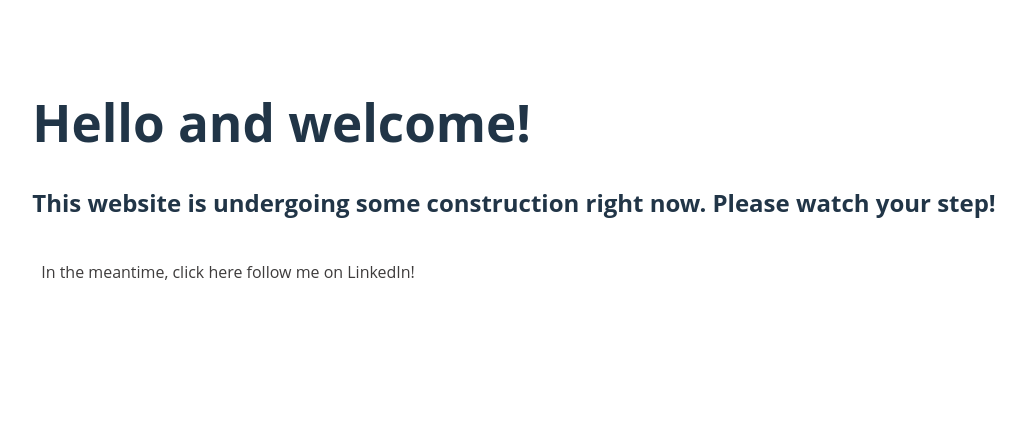
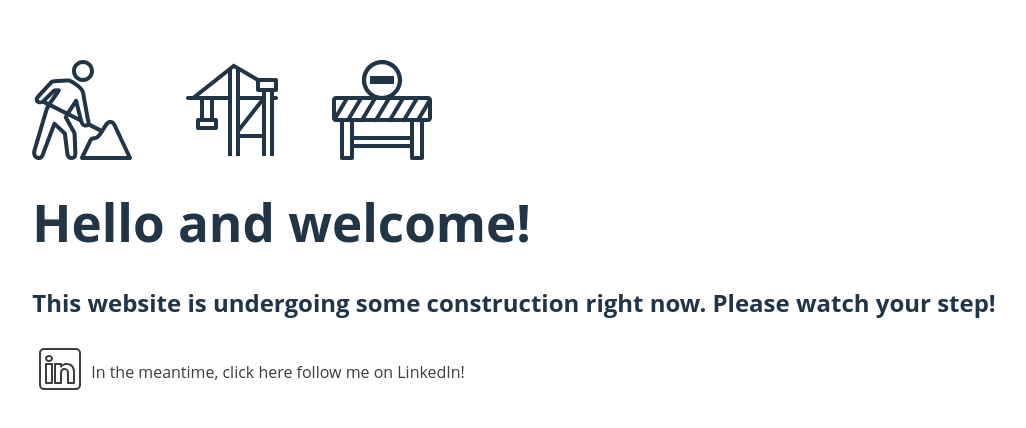
Before and after one commit to CarlFreyer/carlfreyer-com-front, a React (Vite) app: page / in a window 1280 px wide. Shown: the part 260-688 px from the top of the page, without its empty margins (126-1152 px from the left). Built offline with nearby package versions, Linux system fonts and the light colour scheme.

Commit message:
a capitalization issue?

```diff
--- a/src/app/routes/home.jsx
+++ b/src/app/routes/home.jsx
@@ -1,5 +1,9 @@
 import React from 'react'
 import '../styles/home.css'
+import LinkedInLogo from '../../assets/linkedIn.svg?react'
+import RoadClosedLogo from '../../assets/roadClosed.svg?react'
+import CraneLogo from '../../assets/crane.svg?react'
+import DigLogo from '../../assets/dig.svg?react'
 
 let Home = () => {
     return (
@@ -8,6 +12,9 @@ let Home = () => {
                 <div>
                     <div className='fullWidthContainer'>
                         <div className='multiLogoContainer'>
+                            <DigLogo alt="A man digging."/>
+                            <CraneLogo alt="A construction crane."/>
+                            <RoadClosedLogo alt="A road closed barrier."/>
                         </div>
                     </div>
                     <h1>Hello and welcome!</h1>
@@ -15,6 +22,7 @@ let Home = () => {
                     <div className="fullWidthContainer">
                         <a href="https://www.linkedin.com/in/carl-k-freyer/" className="hiddenLink leftImageRightText linkedInColors">
                             <div>
+                                <LinkedInLogo className="smallLogo" alt="LinkedIn Logo"/>
                             </div>
                             <div>
                                 <p>
```
